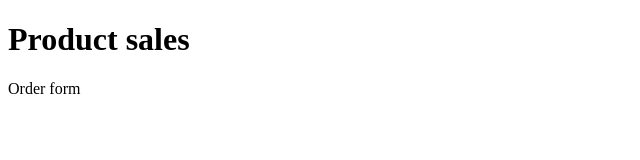
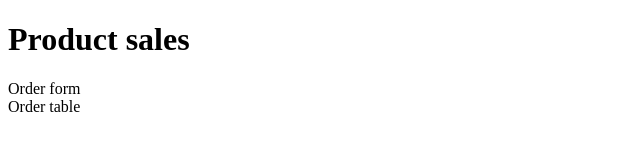
Before and after one commit to atimof72/remote-demo, a plain HTML site: page sales.html in a window 1280 px wide. Shown: the full height of the page, 0-640 px from the left. Drawn offline with Linux system fonts and the light colour scheme.

Commit message:
fixes #3 Order table added

```diff
--- a/sales.html
+++ b/sales.html
@@ -13,6 +13,7 @@
 <body>
 	<h1>Product sales</h1>
 	<form>Order form</form>
+	<table>Order table</table>
 
 </body>
 
```
